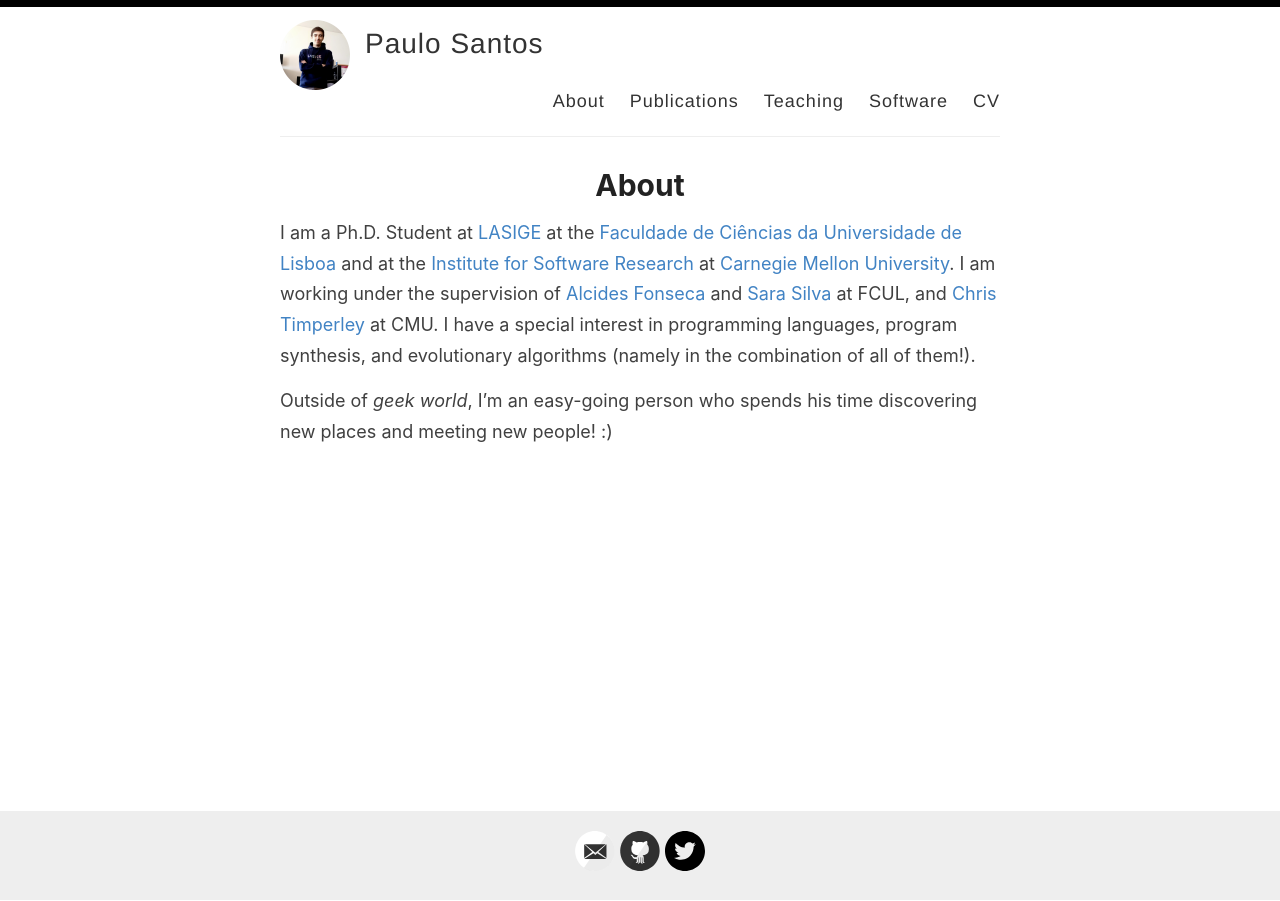
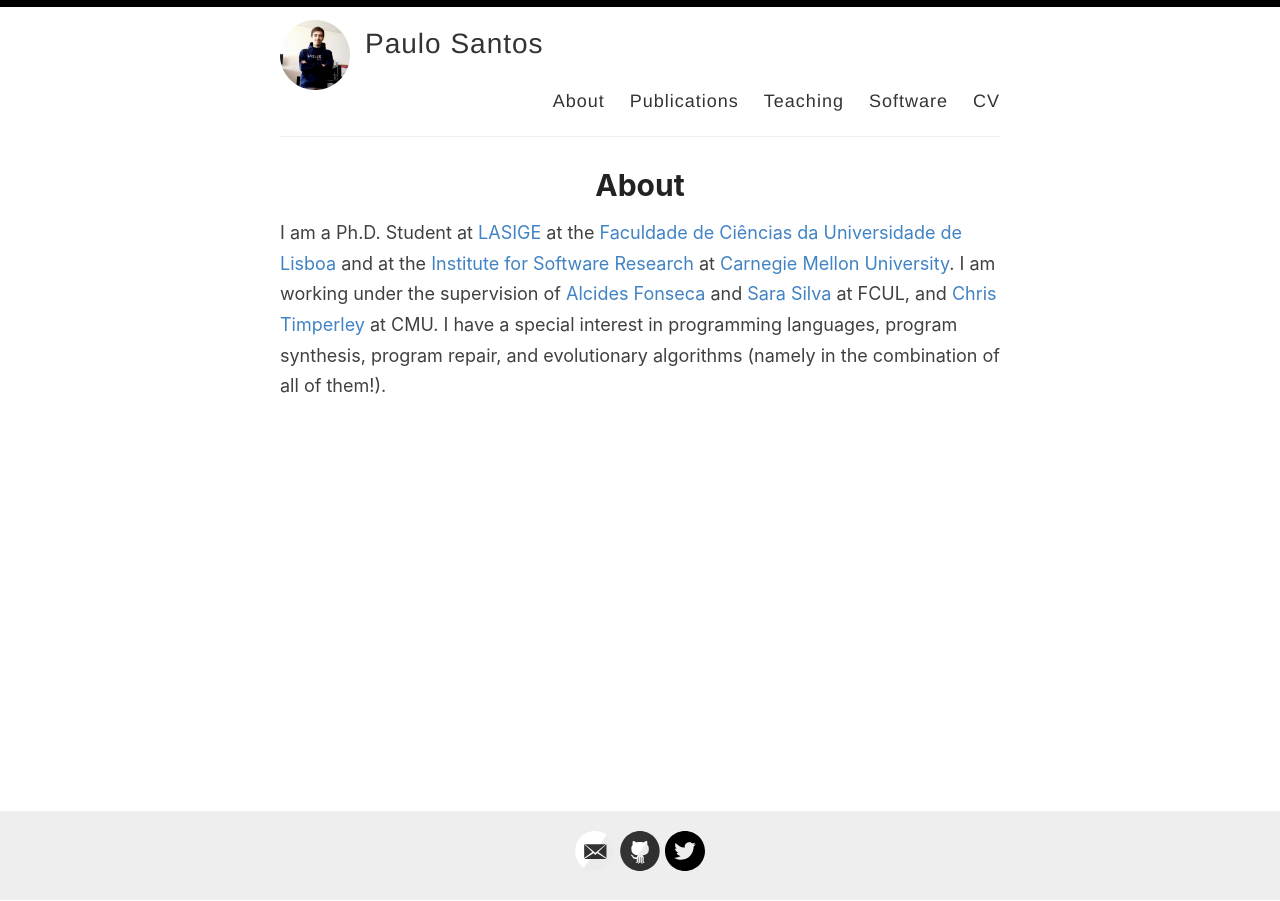
Before and after one commit to pcanelas/pcanelas.github.io, a Jekyll site: the page built from _pages/about.md, in a window 1280 px wide. Built offline with Jekyll 4.4.1, drawn with Linux system fonts in a browser that asks for light colours.

Commit message:
Updated CV. Favico, and about me

```diff
--- a/_pages/about.md
+++ b/_pages/about.md
@@ -4,6 +4,4 @@ title: About
 permalink: /about/
 ---
 
-I am a Ph.D. Student at [LASIGE](https://www.lasige.pt/) at the [Faculdade de Ciências da Universidade de Lisboa](https://ciencias.ulisboa.pt/) and at the [Institute for Software Research](https://www.isri.cmu.edu/) at [Carnegie Mellon University](https://www.cmu.edu/). I am working under the supervision of [Alcides Fonseca](https://wiki.alcidesfonseca.com/) and [Sara Silva](https://ciencias.ulisboa.pt/pt/perfil/sgsilva) at FCUL, and [Chris Timperley](http://www.christimperley.co.uk/) at CMU. I have a special interest in programming languages, program synthesis, and evolutionary algorithms (namely in the combination of all of them!).
-
-Outside of *geek world*, I'm an easy-going person who spends his time discovering new places and meeting new people! :)
+I am a Ph.D. Student at [LASIGE](https://www.lasige.pt/) at the [Faculdade de Ciências da Universidade de Lisboa](https://ciencias.ulisboa.pt/) and at the [Institute for Software Research](https://www.isri.cmu.edu/) at [Carnegie Mellon University](https://www.cmu.edu/). I am working under the supervision of [Alcides Fonseca](https://wiki.alcidesfonseca.com/) and [Sara Silva](https://ciencias.ulisboa.pt/pt/perfil/sgsilva) at FCUL, and [Chris Timperley](http://www.christimperley.co.uk/) at CMU. I have a special interest in programming languages, program synthesis, program repair, and evolutionary algorithms (namely in the combination of all of them!).
```
Also changed, not shown: favicon.ico, 1 other file.
